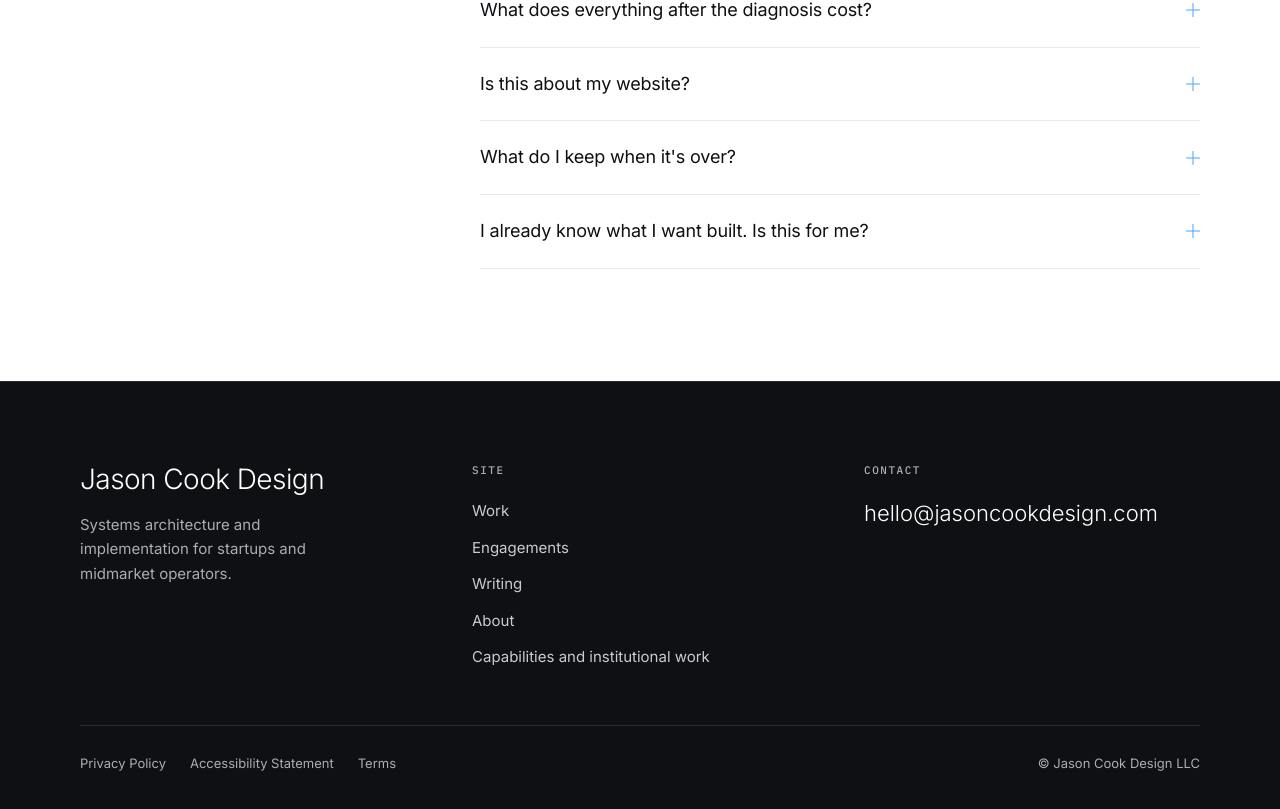
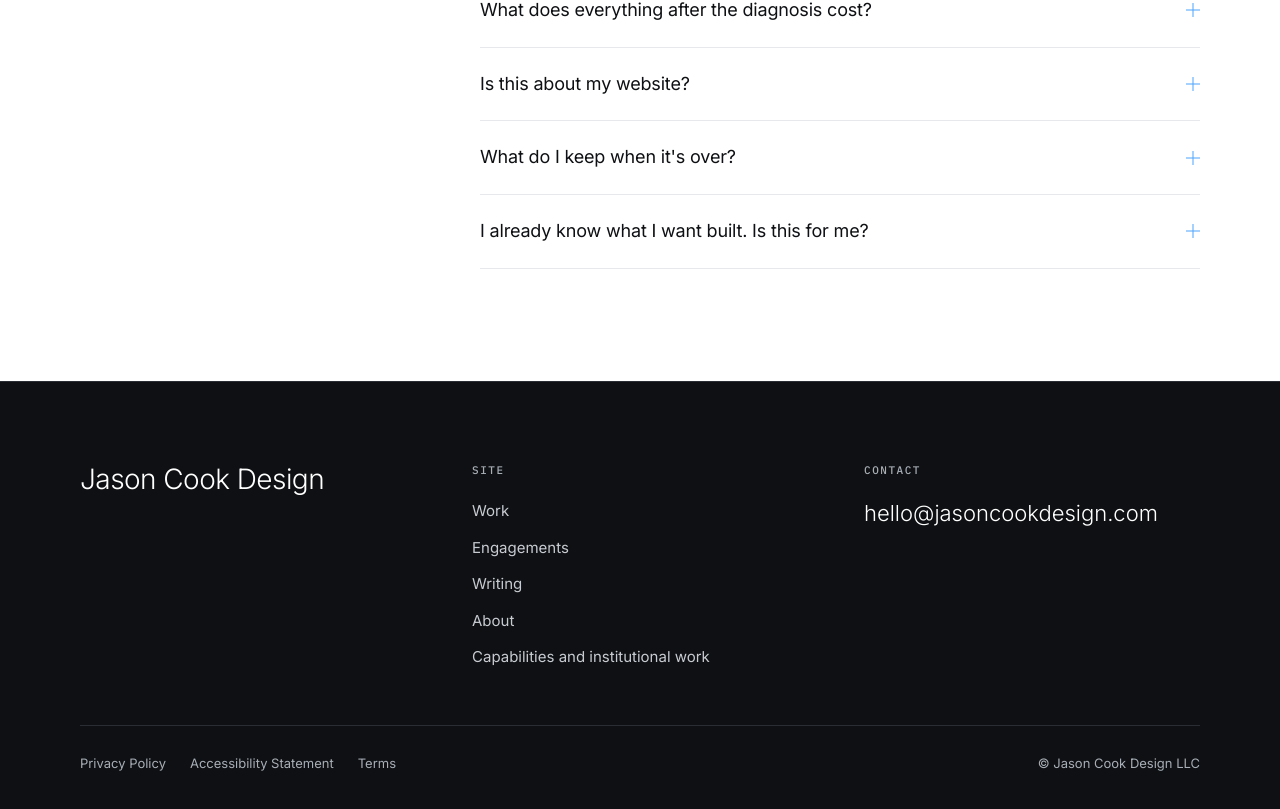
Before and after one commit to jasoncookdesign/jason-cook-design-website, a Next.js app: page / in a window 1280 px wide. Shown: the part 6052-6861 px from the top of the page. Built offline with nearby package versions, Linux system fonts and the light colour scheme.

Commit message:
fix: remove the footer strapline; the footer carries no prose (#7)
The footer is link labels, contact and required legal only. A test now
guards against prose creeping back in.

```diff
--- a/components/layout/Footer.tsx
+++ b/components/layout/Footer.tsx
@@ -8,10 +8,6 @@ export default function Footer() {
           <div>
             <p className="font-sans text-[28px] font-light leading-[1.25] tracking-[-0.02em] text-band-ink">
               Jason Cook Design
-            </p>
-            <p className="mt-4 max-w-[280px] font-sans text-[15px] leading-relaxed text-band-muted">
-              Systems architecture and implementation for startups and
-              midmarket operators.
             </p>
           </div>
 
```
Also changed, not shown: 1 other file (tests, documents, lock files or other folders).
